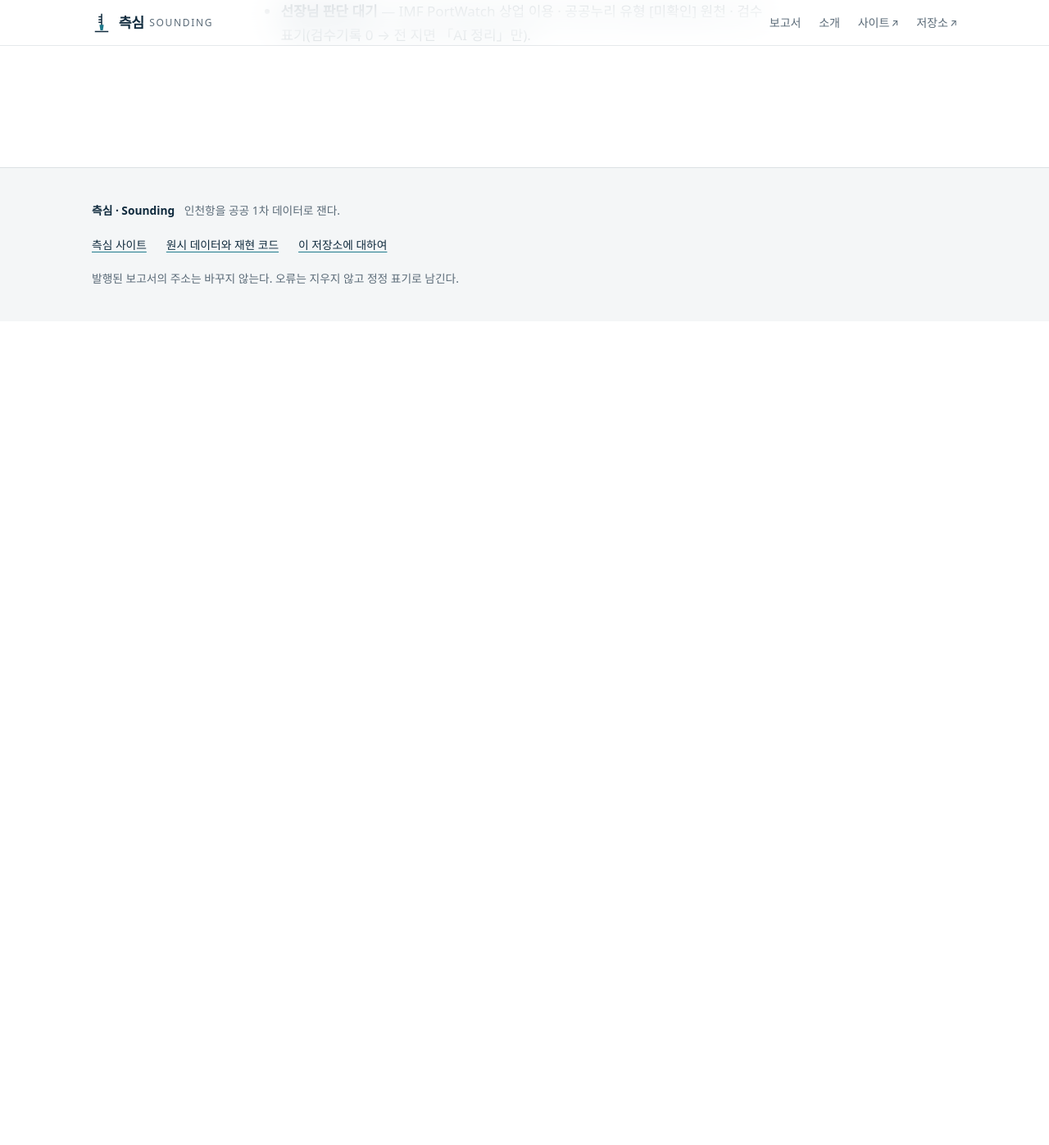
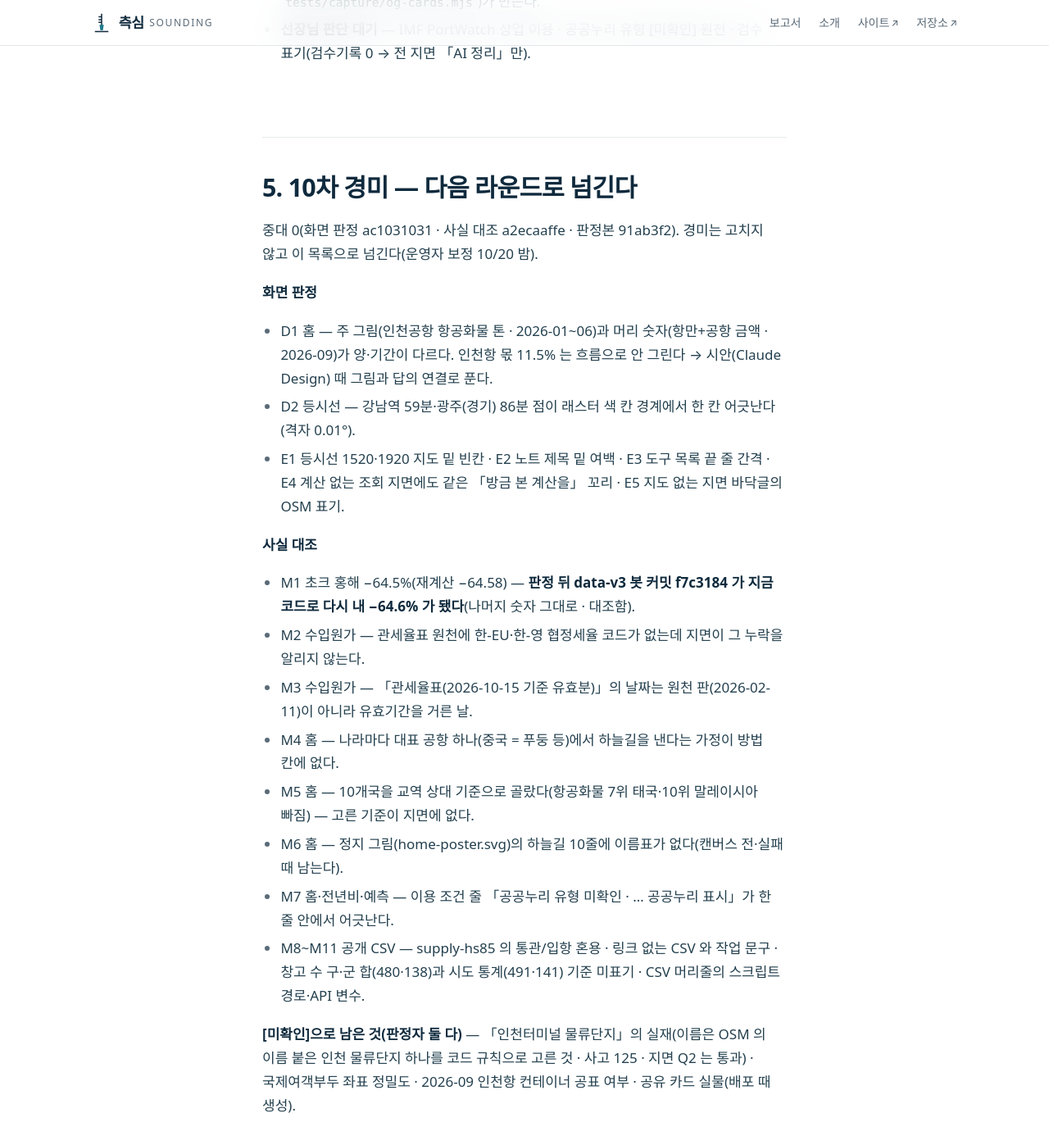
Before and after one commit to jisangj03-dev/incheon-port-analysis, a Jekyll site: the page built from docs/채점표_20261020.md, in a window 1280 px wide and 1400 px high, scrolled down 3826 px. Shown: the top 1397 px of the window at 82% size. Built offline with Jekyll 4.4.1, drawn with Linux system fonts in a browser that asks for light colours; some web fonts are replaced; our own code applies the rules of GitHub Pages for plain Markdown files; before the commit the page ends 4218 px from its top, so only the background shows below that; some of the changed text lies outside the part shown.

Commit message:
채점표 10차(중대 0) · 넘긴 경미 · STATUS·작업기록
Co-Authored-By: Claude Opus 5.5 <noreply@anthropic.com>
Claude-Session: https://claude.ai/code/session_01L59oEoiMW7KHoJRFFkcN4Q

```diff
--- a/docs/채점표_20261020.md
+++ b/docs/채점표_20261020.md
@@ -47,7 +47,7 @@
 | 7차 | 14 | 6 | 1 (7) | 맥박 Q4 → 내림 · 홈 공유 카드 가정 흐름선 · 예측 첫 화면 · 등시선 차종 |
 | 8차 | 13 | 6 | 1 (7) | 목록 숫자마다 출처 한 줄 · 등시선 출발지 이름표 · 쇠고기 등 양허세율(제50조③ 단서) · 공유 카드 |
 | 9차 | 13 | 5 (결함 8: 중대 3 · 경미 5) | 중대 3 · 경미 5 | 겹친 하늘길 이름표 · 창고 원 범례 · 초크 기준 달 · 트리맵 그 밖 셈 · 노트 비교 함의 · CSV 단위 |
-| 10차 | 13 | (진행 중) | (진행 중) | 이번부터 끝나는 조건 = 중대 0(운영자 보정 10/20 밤) |
+| 10차 | 13 | 2 (결함 7: **중대 0** · 경미 7) | **중대 0** · 경미 11 | 끝나는 조건(중대 0) 충족 → PR·QA·머지·배포. 경미는 아래 5절로 다음 라운드 |
 
 4차부터 판정자가 바뀌어(매번 새 서브에이전트) 기준을 더 엄격하게 읽었다 — 칸 수가 늘어난 것은 같은 지면을 새 눈이 다시 본 결과다.
 
@@ -56,3 +56,24 @@
 - **전국 수출 1,210.5억 달러(2026-09)** — 화면 판정이 두 번 「통상의 두 배」로 의심. 산업통상부 9월 수출입 동향(잠정) 1,209.4억 · 수입 710.9억과 같다(반도체 603억 · 역대 최대).
 - **퍼가기 카드 `/embed/tool-*.html`** — 로컬 빌드에는 없고 배포 단계(`pages.yml` → `tests/capture/og-cards.mjs`)가 만든다.
 - **선장님 판단 대기** — IMF PortWatch 상업 이용 · 공공누리 유형 [미확인] 원천 · 검수 표기(검수기록 0 → 전 지면 「AI 정리」만).
+
+## 5. 10차 경미 — 다음 라운드로 넘긴다
+
+중대 0(화면 판정 ac1031031 · 사실 대조 a2ecaaffe · 판정본 91ab3f2). 경미는 고치지 않고 이 목록으로 넘긴다(운영자 보정 10/20 밤).
+
+**화면 판정**
+- D1 홈 — 주 그림(인천공항 항공화물 톤 · 2026-01~06)과 머리 숫자(항만+공항 금액 · 2026-09)가 양·기간이 다르다. 인천항 몫 11.5% 는 흐름으로 안 그린다 → 시안(Claude Design) 때 그림과 답의 연결로 푼다.
+- D2 등시선 — 강남역 59분·광주(경기) 86분 점이 래스터 색 칸 경계에서 한 칸 어긋난다(격자 0.01°).
+- E1 등시선 1520·1920 지도 밑 빈칸 · E2 노트 제목 밑 여백 · E3 도구 목록 끝 줄 간격 · E4 계산 없는 조회 지면에도 같은 「방금 본 계산을」 꼬리 · E5 지도 없는 지면 바닥글의 OSM 표기.
+
+**사실 대조**
+- M1 초크 홍해 −64.5%(재계산 −64.58) — **판정 뒤 data-v3 봇 커밋 f7c3184 가 지금 코드로 다시 내 −64.6% 가 됐다**(나머지 숫자 그대로 · 대조함).
+- M2 수입원가 — 관세율표 원천에 한-EU·한-영 협정세율 코드가 없는데 지면이 그 누락을 알리지 않는다.
+- M3 수입원가 — 「관세율표(2026-10-15 기준 유효분)」의 날짜는 원천 판(2026-02-11)이 아니라 유효기간을 거른 날.
+- M4 홈 — 나라마다 대표 공항 하나(중국 = 푸둥 등)에서 하늘길을 낸다는 가정이 방법 칸에 없다.
+- M5 홈 — 10개국을 교역 상대 기준으로 골랐다(항공화물 7위 태국·10위 말레이시아 빠짐) — 고른 기준이 지면에 없다.
+- M6 홈 — 정지 그림(home-poster.svg)의 하늘길 10줄에 이름표가 없다(캔버스 전·실패 때 남는다).
+- M7 홈·전년비·예측 — 이용 조건 줄 「공공누리 유형 미확인 · … 공공누리 표시」가 한 줄 안에서 어긋난다.
+- M8~M11 공개 CSV — supply-hs85 의 통관/입항 혼용 · 링크 없는 CSV 와 작업 문구 · 창고 수 구·군 합(480·138)과 시도 통계(491·141) 기준 미표기 · CSV 머리줄의 스크립트 경로·API 변수.
+
+**[미확인]으로 남은 것(판정자 둘 다)** — 「인천터미널 물류단지」의 실재(이름은 OSM 의 이름 붙은 인천 물류단지 하나를 코드 규칙으로 고른 것 · 사고 125 · 지면 Q2 는 통과) · 국제여객부두 좌표 정밀도 · 2026-09 인천항 컨테이너 공표 여부 · 공유 카드 실물(배포 때 생성).
```
Also changed, not shown: docs/STATUS.md (+1 -1 lines), docs/작업기록.md (+9 -0 lines).
